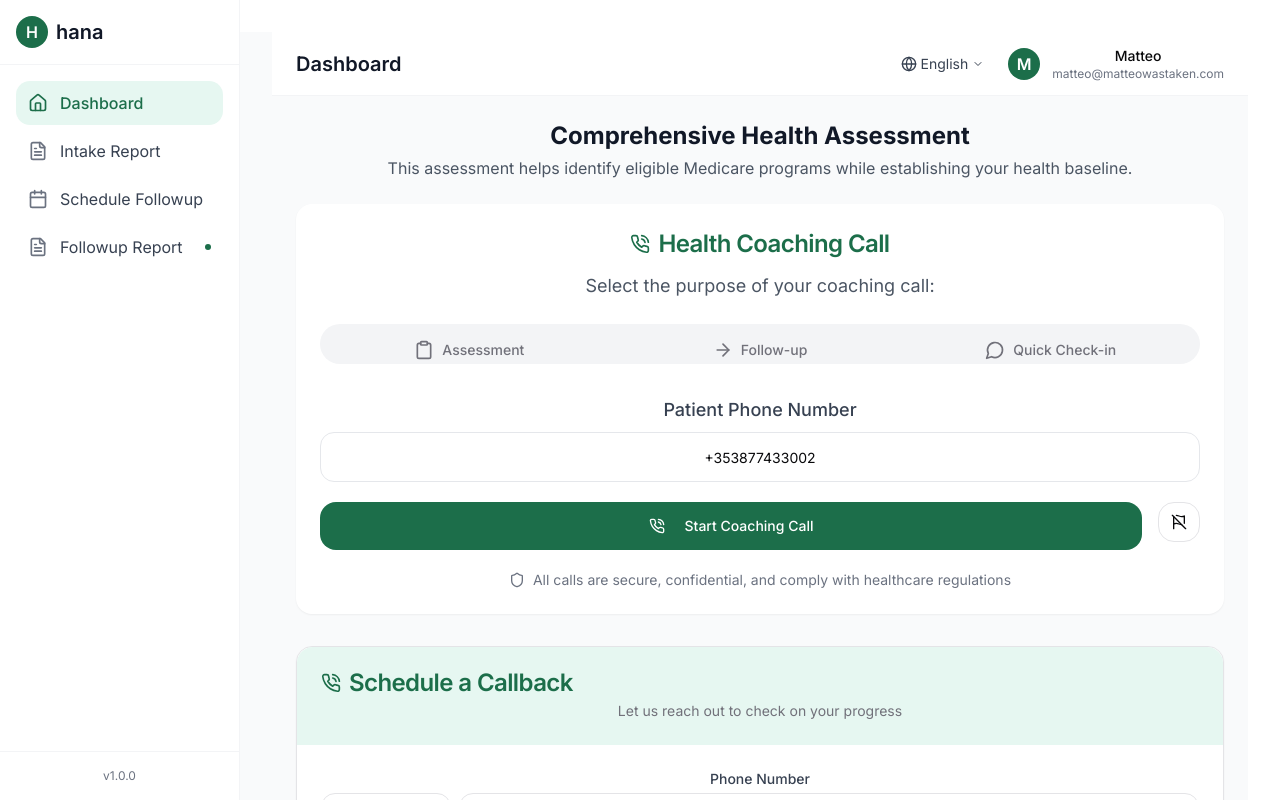
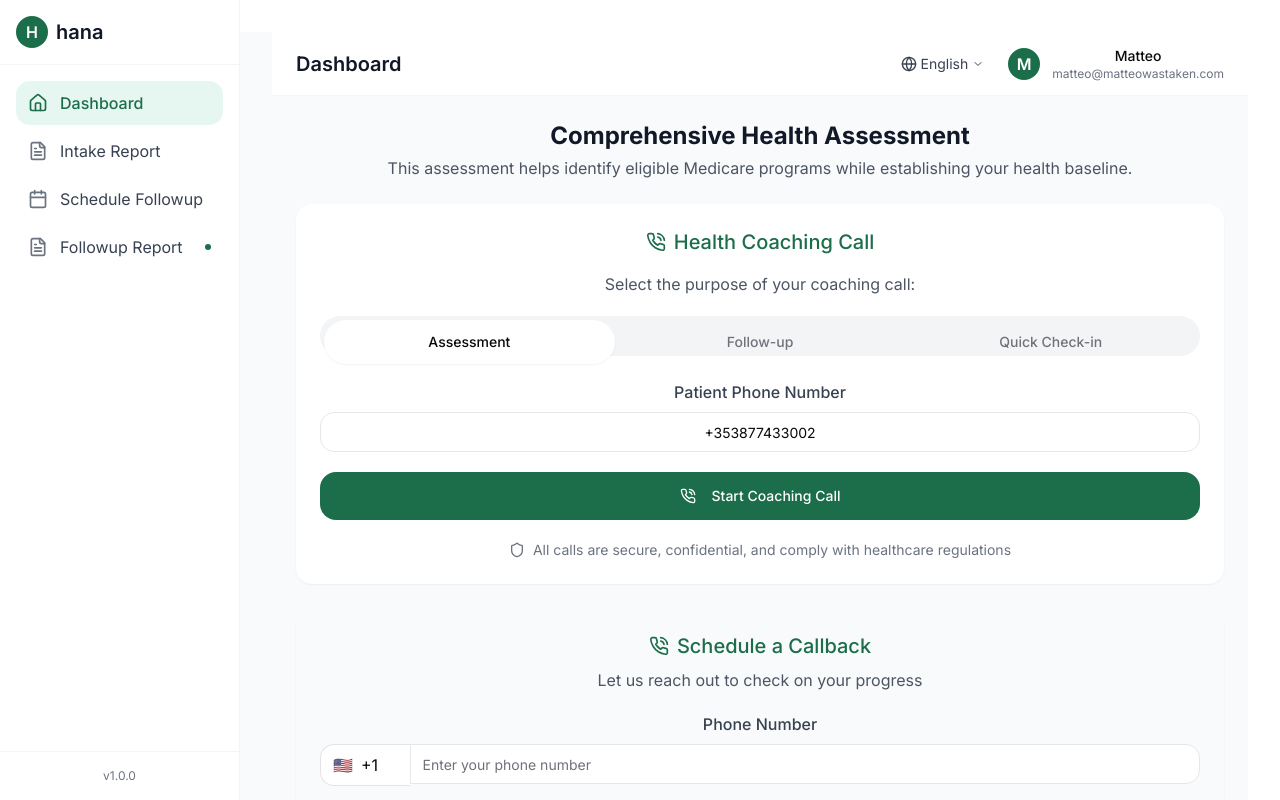
Before and after one commit to mhaihq/dashboard-grove-connector-85, a React (Vite) app: page / in a window 1280 px wide. Shown: the top 800 px of the page. Built offline with nearby package versions, Linux system fonts and the light colour scheme.

Commit message:
Update code

```diff
--- /dev/null
+++ b/src/components/CallElement.tsx
@@ -0,0 +1,219 @@
+
+import React, { useState } from 'react';
+import { Card, CardContent } from '@/components/ui/card';
+import { Button } from '@/components/ui/button';
+import { Input } from '@/components/ui/input';
+import { PhoneCall, Calendar, Shield } from 'lucide-react';
+import { toast } from '@/hooks/use-toast';
+import { Tabs, TabsList, TabsTrigger } from '@/components/ui/tabs';
+
+interface CallElementProps {
+  userName?: string;
+}
+
+export const CallElement: React.FC<CallElementProps> = ({ userName }) => {
+  const [phoneNumber, setPhoneNumber] = useState("+353877433002");
+  const [selectedCallType, setSelectedCallType] = useState<string | null>("assessment");
+  const [selectedTime, setSelectedTime] = useState<string | null>(null);
+  const [showCallbackSection, setShowCallbackSection] = useState(true);
+
+  const availableTimes = [
+    '9:00 AM', '11:00 AM', '1:00 PM', '3:00 PM', '5:00 PM'
+  ];
+
+  const handleCallNow = () => {
+    if (!selectedCallType) {
+      toast({
+        title: "Please select a call type",
+        description: "Choose the type of call you need before proceeding.",
+        variant: "destructive"
+      });
+      return;
+    }
+
+    toast({
+      title: "Initiating call",
+      description: `Voice calling ${phoneNumber} for a ${getCallTypeTitle(selectedCallType).toLowerCase()} call.`,
+    });
+  };
+
+  const getCallTypeTitle = (type: string): string => {
+    switch(type) {
+      case "assessment":
+        return "Assessment";
+      case "followup":
+        return "Follow-up";
+      case "checkin":
+        return "Quick Check-in";
+      default:
+        return "";
+    }
+  };
+
+  const handleScheduleCallback = () => {
+    if (!phoneNumber || !selectedTime) {
+      toast({
+        title: "Missing information",
+        description: "Please enter your phone number and select a time",
+        variant: "destructive",
+      });
+      return;
+    }
+
+    toast({
+      title: "Callback scheduled",
+      description: `We'll call you at ${phoneNumber} at ${selectedTime} tomorrow`,
+    });
+
+    setSelectedTime(null);
+  };
+
+  return (
+    <div className="space-y-6">
+      {/* Health Coaching Call Section */}
+      <Card className="border-0 shadow-sm bg-white">
+        <CardContent className="p-6">
+          <div className="flex items-center justify-center text-hana-green mb-4">
+            <PhoneCall className="w-5 h-5 mr-2" />
+            <h2 className="text-xl font-medium">Health Coaching Call</h2>
+          </div>
+
+          <p className="text-gray-600 mb-5 text-center">
+            Select the purpose of your coaching call:
+          </p>
+
+          <Tabs
+            value={selectedCallType || undefined}
+            onValueChange={setSelectedCallType}
+            className="w-full mb-6"
+          >
+            <TabsList className="grid grid-cols-3 w-full bg-gray-100 p-1 rounded-full">
+              <TabsTrigger
+                value="assessment"
+                className="data-[state=active]:bg-white data-[state=active]:shadow-sm rounded-full py-3"
+              >
+                <div className="flex items-center gap-2 justify-center">
+                  <span>Assessment</span>
+                </div>
+              </TabsTrigger>
+              <TabsTrigger
+                value="followup"
+                className="data-[state=active]:bg-white data-[state=active]:shadow-sm rounded-full py-3"
+              >
+                <div className="flex items-center gap-2 justify-center">
+                  <span>Follow-up</span>
+                </div>
+              </TabsTrigger>
+              <TabsTrigger
+                value="checkin"
+                className="data-[state=active]:bg-white data-[state=active]:shadow-sm rounded-full py-3"
+              >
+                <div className="flex items-center gap-2 justify-center">
+                  <span>Quick Check-in</span>
+                </div>
+              </TabsTrigger>
+            </TabsList>
+          </Tabs>
+
+          <div className="space-y-5">
+            <div className="space-y-2">
+              <label htmlFor="phoneNumber" className="block text-center font-medium text-gray-700">
+                Patient Phone Number
+              </label>
+              <Input
+                id="phoneNumber"
+                type="tel"
+                value={phoneNumber}
+                onChange={(e) => setPhoneNumber(e.target.value)}
+                className="text-center py-3 border-gray-200"
+              />
+            </div>
+
+            <Button
+              onClick={handleCallNow}
+              className="w-full bg-hana-green hover:bg-hana-green/90 text-white py-6 rounded-lg"
+            >
+              <PhoneCall className="mr-2 h-5 w-5" />
+              Start Coaching Call
+            </Button>
+
+            <div className="flex items-center justify-center text-gray-500 text-sm">
+              <Shield className="h-4 w-4 mr-2" />
+              <span>All calls are secure, confidential, and comply with healthcare regulations</span>
+            </div>
+          </div>
+        </CardContent>
+      </Card>
+
+      {/* Schedule a Callback Section */}
+      {showCallbackSection && (
+        <Card className="border-0 shadow-sm bg-mint-50">
+          <CardContent className="p-6">
+            <div className="flex items-center justify-center text-hana-green mb-2">
+              <PhoneCall className="w-5 h-5 mr-2" />
+              <h2 className="text-xl font-medium">Schedule a Callback</h2>
+            </div>
+
+            <p className="text-gray-600 mb-5 text-center">
+              Let us reach out to check on your progress
+            </p>
+
+            <div className="space-y-4">
+              <div className="space-y-2">
+                <label className="block text-center font-medium text-gray-700">
+                  Phone Number
+                </label>
+                <div className="flex">
+                  <div className="relative w-[100px]">
+                    <button className="flex items-center justify-between w-full border border-r-0 rounded-l-md px-3 py-2 bg-white">
+                      <span className="flex items-center">
+                        <span className="mr-2">🇺🇸</span>
+                        <span>+1</span>
+                      </span>
+                    </button>
+                  </div>
+                  <Input
+                    placeholder="Enter your phone number"
+                    className="rounded-l-none w-full border-gray-200"
+                  />
+                </div>
+              </div>
+
+              <div className="space-y-2">
+                <label className="block text-center font-medium text-gray-700">
+                  Select a Time for Tomorrow
+                </label>
+                <div className="grid grid-cols-3 sm:grid-cols-5 gap-2">
+                  {availableTimes.map((time) => (
+                    <Button
+                      key={time}
+                      type="button"
+                      variant={selectedTime === time ? "default" : "outline"}
+                      className={`${
+                        selectedTime === time
+                          ? "bg-hana-green hover:bg-hana-green/90"
+                          : "border-hana-green text-hana-green bg-white hover:bg-hana-lightGreen"
+                      } whitespace-nowrap`}
+                      onClick={() => setSelectedTime(time)}
+                    >
+                      <Calendar className="mr-2 h-4 w-4 sm:hidden md:block" />
+                      {time}
+                    </Button>
+                  ))}
+                </div>
+              </div>
+
+              <Button
+                onClick={handleScheduleCallback}
+                className="w-full bg-hana-green hover:bg-hana-green/90 text-white"
+              >
+                <PhoneCall className="mr-2 h-4 w-4" />
+                Schedule Callback
+              </Button>
+            </div>
+          </CardContent>
+        </Card>
+      )}
+    </div>
+  );
+};
--- a/src/pages/Index.tsx
+++ b/src/pages/Index.tsx
@@ -8,13 +8,11 @@ import { AssessmentOverview } from '@/components/AssessmentOverview';
 import { HealthAssessmentChart } from '@/components/HealthAssessmentChart';
 import { EligibilityStatus } from '@/components/EligibilityStatus';
 import { UpcomingActions } from '@/components/UpcomingActions';
-import { CallTypeSelector } from '@/components/CallTypeSelector';
-import { CallbackPlanner } from '@/components/CallbackPlanner';
+import { CallElement } from '@/components/CallElement';
 
 const Index = () => {
   const userName = "Matteo";
   const userEmail = "matteo@matteowastaken.com";
-  const [selectedCallType, setSelectedCallType] = useState<string | null>(null);
 
   // Medicare program eligibility criteria data
   const eligibilityData = [
@@ -69,13 +67,9 @@ const Index = () => {
               </p>
             </div>
 
-            {/* Call Element Section - Added on top of assessment */}
+            {/* Consolidated Call Element Section */}
             <div className="mb-8">
-              <CallTypeSelector
-                onSelect={(type) => setSelectedCallType(type)}
-                selectedType={selectedCallType}
-              />
-              <CallbackPlanner userName={userName} />
+              <CallElement userName={userName} />
             </div>
 
             {/* Key Health Indicators */}
```
